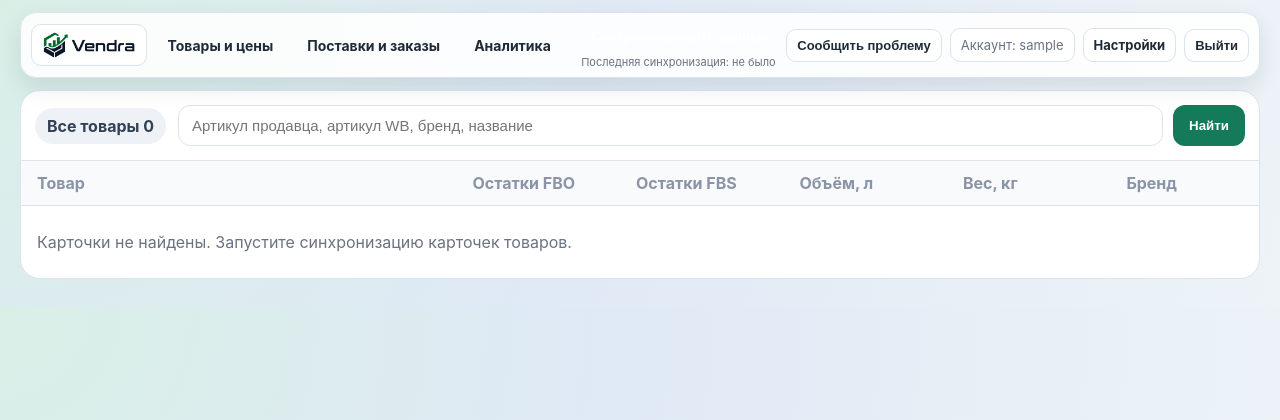
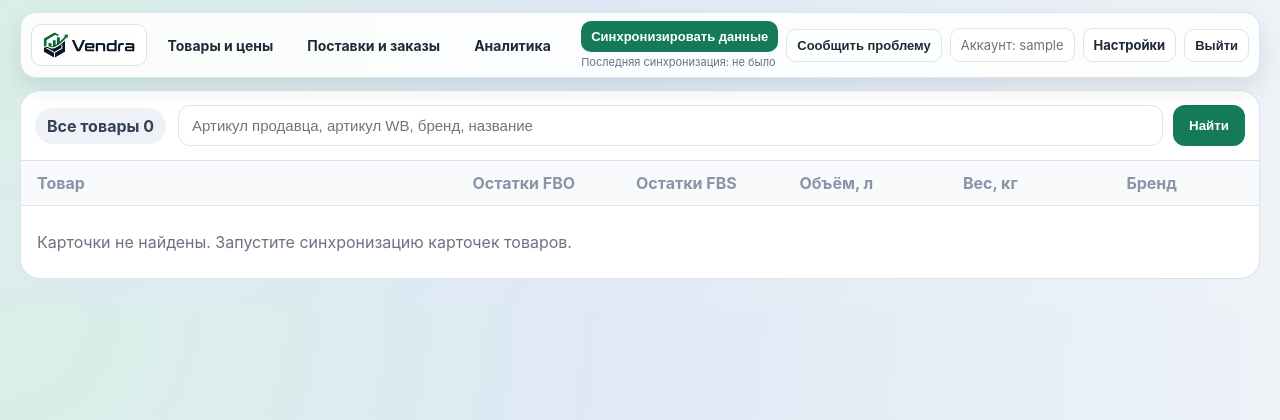
Before and after one commit to ingenererusso-cyber/wb-cloud, a Django app: page /product_cards/ in a window 1280 px wide. Shown: the top 420 px of the page. Run offline with Django 5.2, Linux system fonts and the light colour scheme; the visitor is signed in with stand-in values (Sample User, id 1); data comes from the database, SQL or seed files in the repository; data that the repository does not hold is empty.

Commit message:
Fix sync button visibility fallback in top nav styles

```diff
--- a/templates/partials/top_nav_css.html
+++ b/templates/partials/top_nav_css.html
@@ -162,7 +162,7 @@
     .nav-shell .btn {
         text-decoration: none;
         color: #fff;
-        background: linear-gradient(135deg, var(--accent) 0%, var(--accent-2) 100%);
+        background: linear-gradient(135deg, var(--accent, #147a59) 0%, var(--accent-2, var(--accent, #147a59)) 100%);
         border-radius: 10px;
         padding: 8px 10px;
         font-weight: 700;
```
